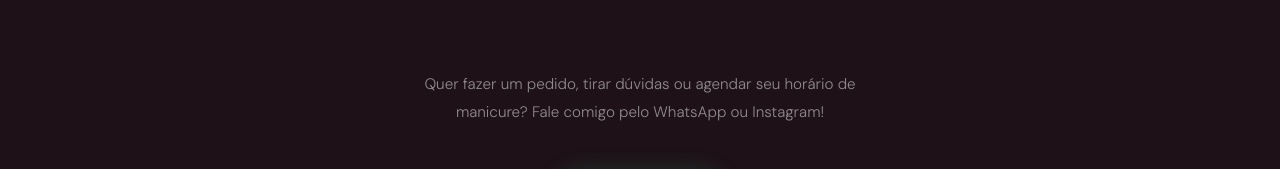
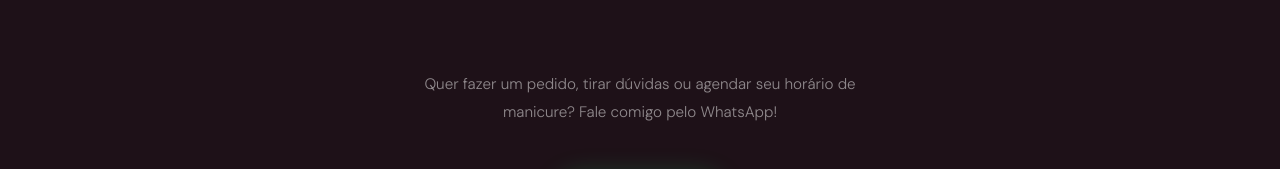
Before and after one commit to barbosapinto097-ux/Veronica-Encanto, a Next.js app: page / in a window 1280 px wide. Shown: the part 4427-4596 px from the top of the page. Built offline with nearby package versions, Linux system fonts and the light colour scheme.

Commit message:
Alteração

```diff
--- a/components/Contato.tsx
+++ b/components/Contato.tsx
@@ -15,7 +15,7 @@ export default function Contato() {
         </div>
 
         <p style={{ fontSize: "0.95rem", color: "rgba(255,255,255,0.5)", fontWeight: 300, maxWidth: 480, margin: "0 auto 2.8rem", lineHeight: 1.85 }}>
-          Quer fazer um pedido, tirar dúvidas ou agendar seu horário de manicure? Fale comigo pelo WhatsApp ou Instagram!
+          Quer fazer um pedido, tirar dúvidas ou agendar seu horário de manicure? Fale comigo pelo WhatsApp!
         </p>
 
         <div style={{ display: "flex", gap: "1rem", justifyContent: "center", flexWrap: "wrap" }}>
```
